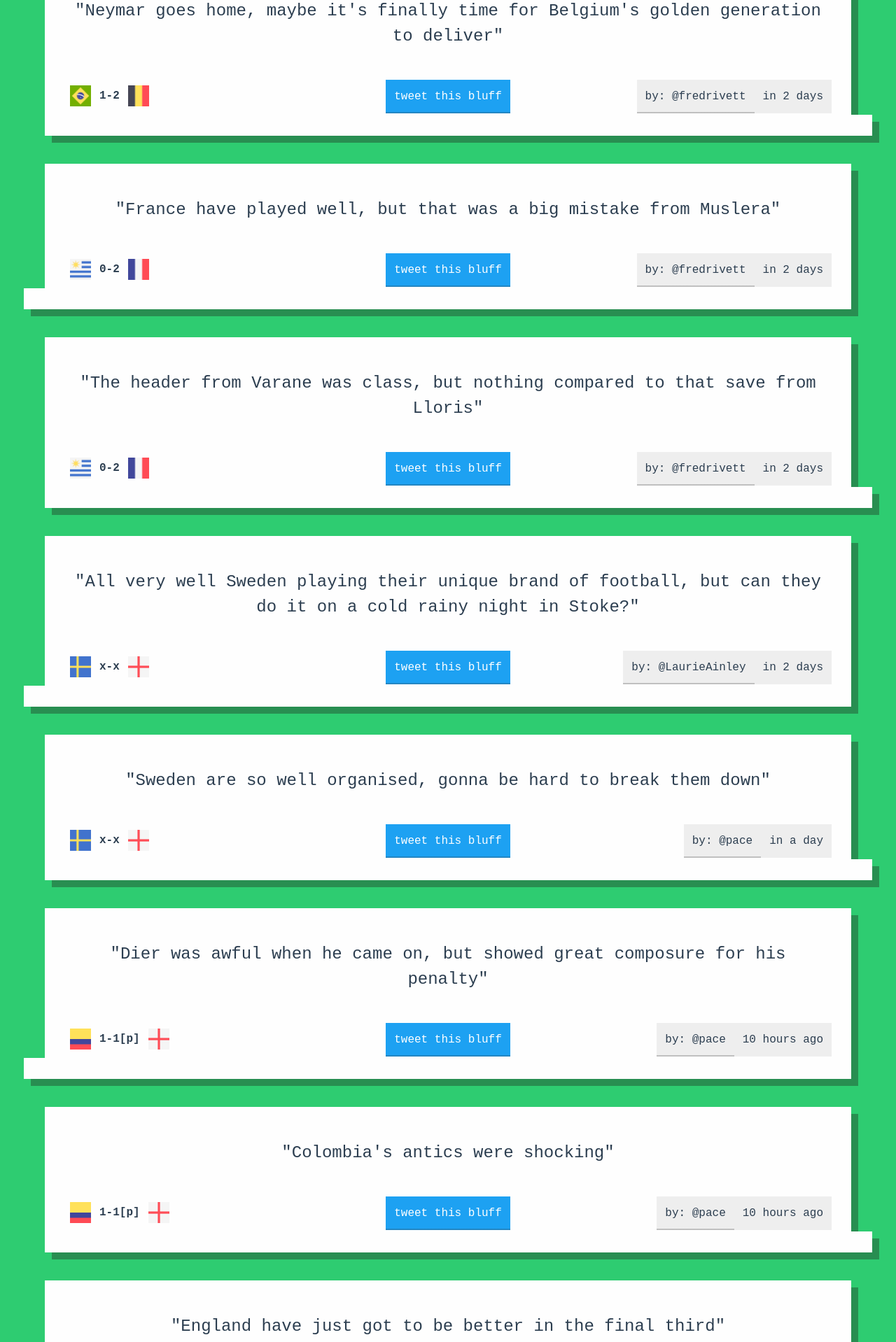
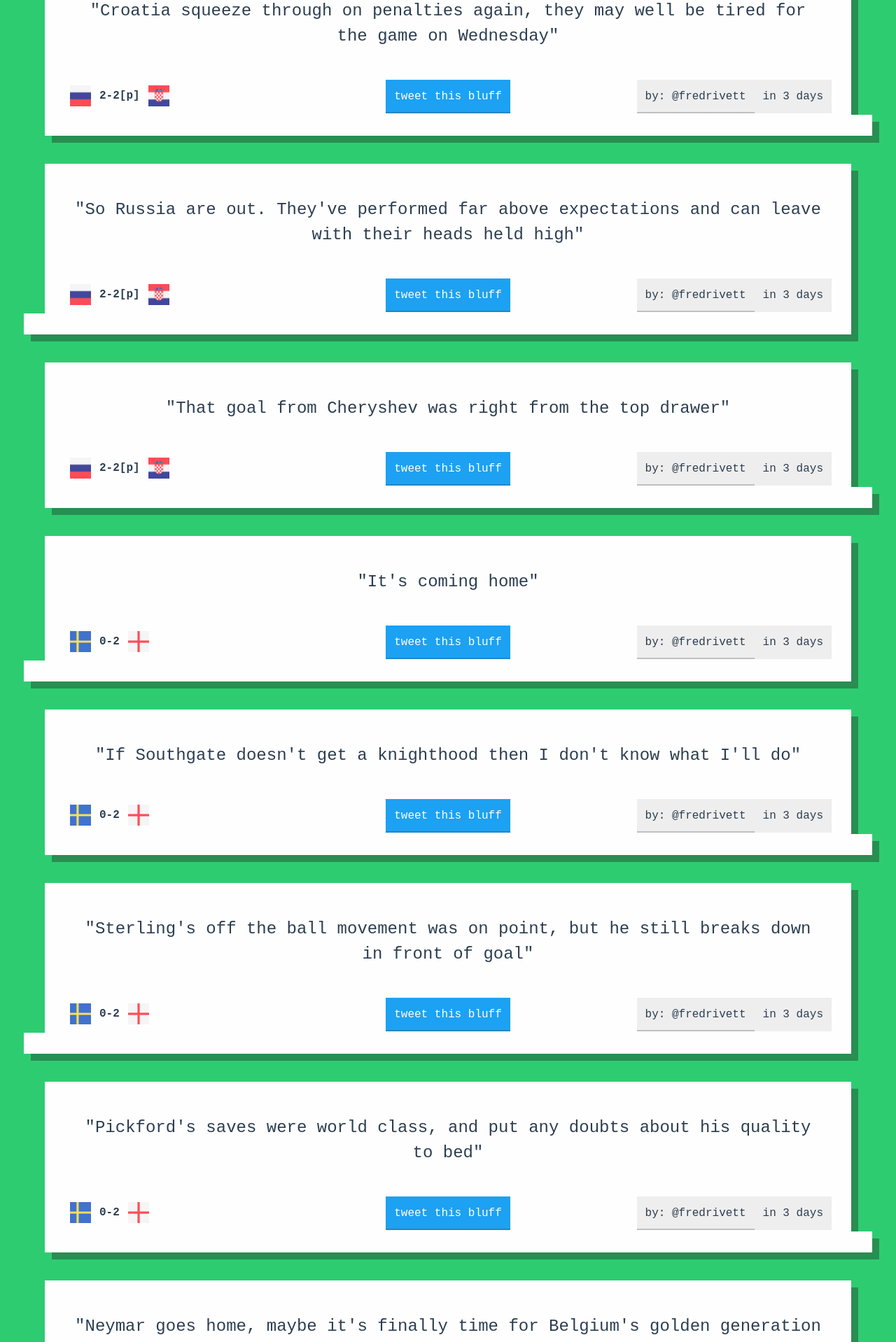
Before and after one commit to fredrivett/bluffball, a Vue app: page / in a window 1280 px wide. Shown: the part 540-2458 px from the top of the page at 70% size. Built offline with nearby package versions, Linux system fonts and the light colour scheme; a web font is replaced by a local one.

Commit message:
Add new bluffs for QF D2

```diff
--- a/src/components/Home.vue
+++ b/src/components/Home.vue
@@ -1,5 +1,75 @@
 <template>
   <div class="o_block o_block--bottom container">
+    <QuoteBlock
+      quote="Croatia squeeze through on penalties again, they may well be tired for the game on Wednesday"
+      team1="russia"
+      score="2-2[p]"
+      team2="croatia"
+      byUsername="fredrivett"
+      byTweet="https://twitter.com/fredrivett"
+      timestamp="1530999900"
+    />
+
+    <QuoteBlock
+      quote="So Russia are out. They've performed far above expectations and can leave with their heads held high"
+      team1="russia"
+      score="2-2[p]"
+      team2="croatia"
+      byUsername="fredrivett"
+      byTweet="https://twitter.com/fredrivett"
+      timestamp="1530999900"
+    />
+
+    <QuoteBlock
+      quote="That goal from Cheryshev was right from the top drawer"
+      team1="russia"
+      score="2-2[p]"
+      team2="croatia"
+      byUsername="fredrivett"
+      byTweet="https://twitter.com/fredrivett"
+      timestamp="1530999900"
+    />
+
+    <QuoteBlock
+      quote="It's coming home"
+      team1="sweden"
+      score="0-2"
+      team2="england"
+      byUsername="fredrivett"
+      byTweet="https://twitter.com/fredrivett"
+      timestamp="1530986600"
+    />
+
+    <QuoteBlock
+      quote="If Southgate doesn't get a knighthood then I don't know what I'll do"
+      team1="sweden"
+      score="0-2"
+      team2="england"
+      byUsername="fredrivett"
+      byTweet="https://twitter.com/fredrivett"
+      timestamp="1530986600"
+    />
+
+    <QuoteBlock
+      quote="Sterling's off the ball movement was on point, but he still breaks down in front of goal"
+      team1="sweden"
+      score="0-2"
+      team2="england"
+      byUsername="fredrivett"
+      byTweet="https://twitter.com/fredrivett"
+      timestamp="1530986600"
+    />
+
+    <QuoteBlock
+      quote="Pickford's saves were world class, and put any doubts about his quality to bed"
+      team1="sweden"
+      score="0-2"
+      team2="england"
+      byUsername="fredrivett"
+      byTweet="https://twitter.com/fredrivett"
+      timestamp="1530986600"
+    />
+
     <QuoteBlock
       quote="Neymar goes home, maybe it's finally time for Belgium's golden generation to deliver"
       team1="brazil"
@@ -29,76 +99,6 @@
       byTweet="https://twitter.com/fredrivett"
       timestamp="1530888997"
     />
-
-    <QuoteBlock
-      quote="All very well Sweden playing their unique brand of football, but can they do it on a cold rainy night in Stoke?"
-      team1="sweden"
-      score="x-x"
-      team2="england"
-      byUsername="LaurieAinley"
-      byTweet="https://twitter.com/LaurieAinley/status/1015195249977839616"
-      timestamp="1530876549"
-    />
-
-    <QuoteBlock
-      quote="Sweden are so well organised, gonna be hard to break them down"
-      team1="sweden"
-      score="x-x"
-      team2="england"
-      byUsername="pace"
-      byTweet="https://twitter.com/pace"
-      timestamp="1530860013"
-    />
-
-    <QuoteBlock
-      quote="Dier was awful when he came on, but showed great composure for his penalty"
-      team1="colombia"
-      score="1-1[p]"
-      team2="england"
-      byUsername="pace"
-      byTweet="https://twitter.com/pace"
-      timestamp="1530705123"
-    />
-
-    <QuoteBlock
-      quote="Colombia's antics were shocking"
-      team1="colombia"
-      score="1-1[p]"
-      team2="england"
-      byUsername="pace"
-      byTweet="https://twitter.com/pace"
-      timestamp="1530705123"
-    />
-
-    <QuoteBlock
-      quote="England have just got to be better in the final third"
-      team1="colombia"
-      score="1-1[p]"
-      team2="england"
-      byUsername="pace"
-      byTweet="https://twitter.com/pace"
-      timestamp="1530705123"
-    />
-
-    <QuoteBlock
-      quote="Belgium's comeback showed what they're made of, but Japan can feel hard done by after an excellent performance"
-      team1="belgium"
-      score="3-2"
-      team2="japan"
-      byUsername="fredrivett"
-      byTweet="https://twitter.com/fredrivett"
-      timestamp="1530604123"
-    />
-
-    <QuoteBlock
-      quote="No-one saw Russia's performance at this world cup coming"
-      team1="spain"
-      score="1-1[p]"
-      team2="russia"
-      byUsername="fredrivett"
-      byTweet="https://twitter.com/fredrivett"
-      timestamp="1530602123"
-    />
   </div>
 </template>
 
```
Also changed, not shown: 6 other files (tests, documents, lock files or other folders).
